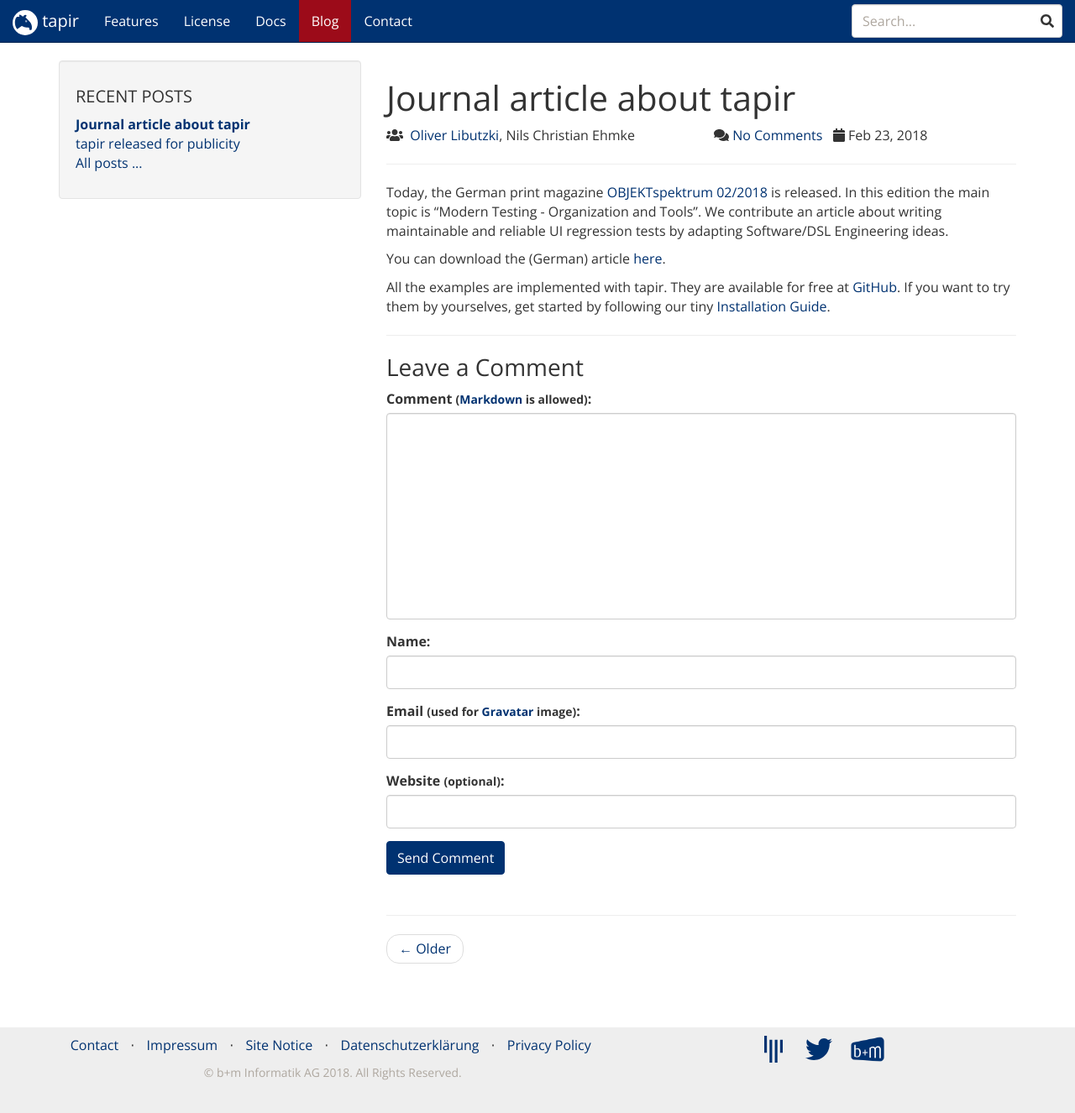
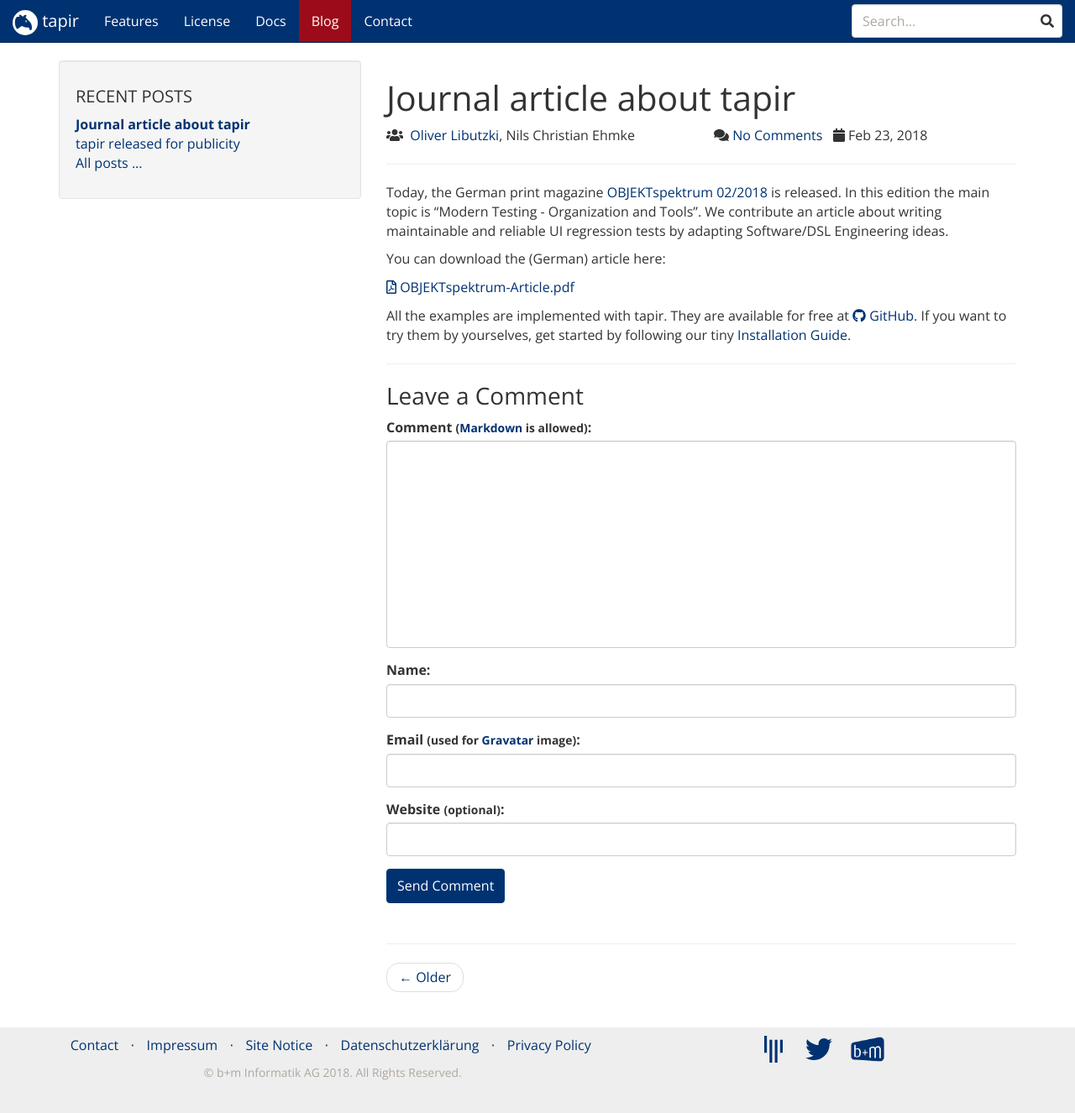
Before and after one commit to tapir-test/tapir-website, a Jekyll site: the page built from _posts/2018-02-23-objektspektrum-article.md, in a window 1280 px wide and 1364 px high. Shown: the top 1326 px of the window at 84% size. Built offline with Jekyll 4.4.1, drawn with Linux system fonts in a browser that asks for light colours; nearby versions of some CDN libraries; comment, search, counter and statistics services are not loaded.

Commit message:
Blog post updated
Signed-off-by: Oliver Libutzki <oliver.libutzki@bmiag.de>

```diff
--- a/_posts/2018-02-23-objektspektrum-article.md
+++ b/_posts/2018-02-23-objektspektrum-article.md
@@ -12,6 +12,8 @@ comments_locked : false
 
 Today, the German print magazine [OBJEKTspektrum 02/2018](https://www.sigs-datacom.de/fachzeitschriften/objektspektrum.html) is released. In this edition the main topic is "Modern Testing - Organization and Tools". We contribute an article about writing maintainable and reliable UI regression tests by adapting Software/DSL Engineering ideas.
 
-You can download the (German) article [here]({{ "/assets/OBJEKTspektrum-Article.pdf" | prepend: site.baseurl }}).
+You can download the (German) article here:
 
-All the examples are implemented with tapir. They are available for free at [GitHub](https://github.com/tapir-test/tapir-showcase). If you want to try them by yourselves, get started by following our tiny [Installation Guide]({{ "/docs/gettingstarted/installation/" | prepend: site.baseurl }}).
+ <a href="{{ "/assets/OBJEKTspektrum-Article.pdf" | prepend: site.baseurl }}" target="_blank"><i class="far fa-file-pdf"></i> OBJEKTspektrum-Article.pdf</a>
+
+All the examples are implemented with tapir. They are available for free at <a href="https://github.com/tapir-test/tapir-showcase"><i class="fab fa-github"></i> GitHub</a>. If you want to try them by yourselves, get started by following our tiny [Installation Guide]({{ "/docs/gettingstarted/installation/" | prepend: site.baseurl }}).
```
